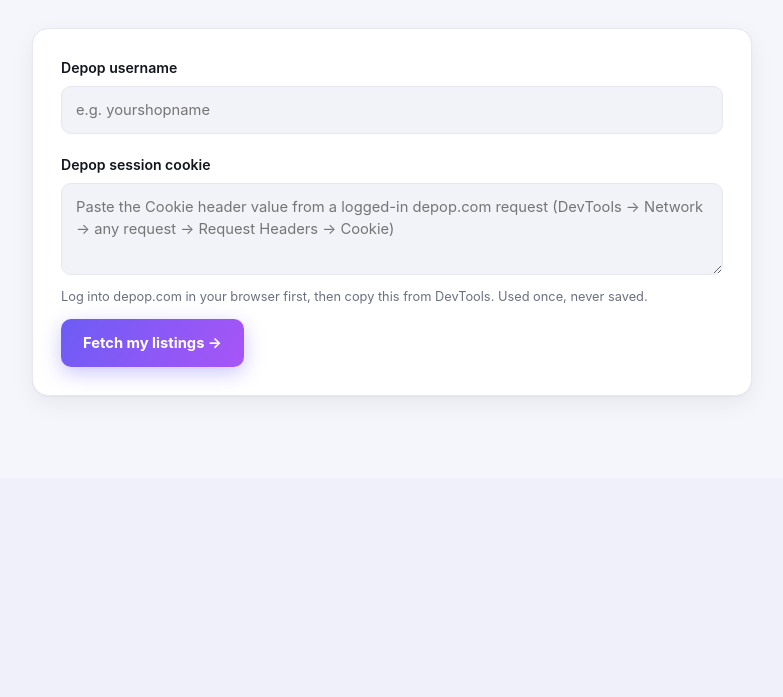
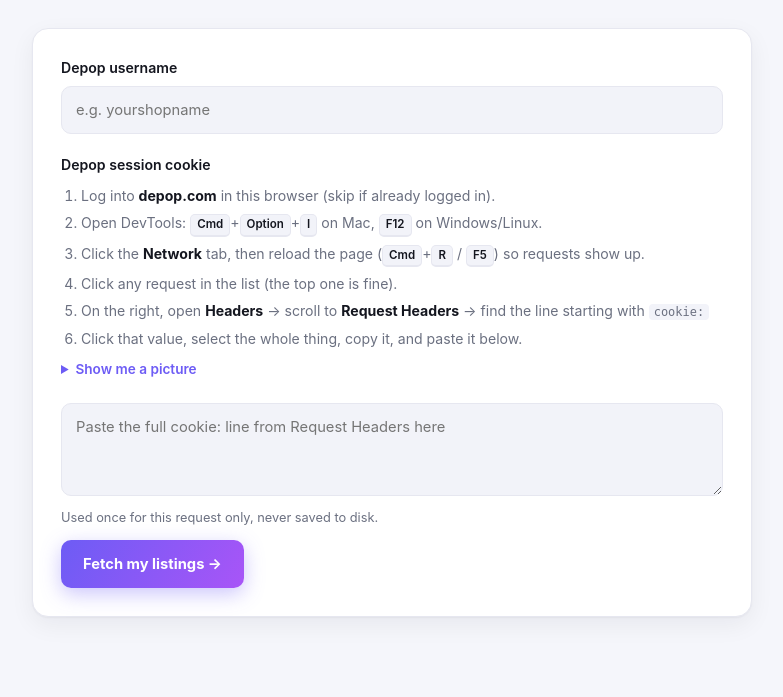
Before and after one commit to ian-lee10/Depop-to-Vinted-Web, a Flask app: page / in a window 1280 px wide. Shown: the part 322-1019 px from the top of the page, without its empty margins (248-1031 px from the left). Before the commit the page ends 719 px from the top, so only its background shows below. Run offline with Flask 3, Linux system fonts and the light colour scheme.

Commit message:
Make the cookie-finding step self-explanatory
Numbered, keyboard-shortcut-specific instructions replace the single
line pointing at DevTools, plus a collapsible illustrated diagram of
where the cookie: header actually is. Also adds a client-side sanity
check that catches an obviously-too-short paste before it ever hits
the server, instead of a confusing 403 after the fact.

Co-Authored-By: Claude Sonnet 5 <noreply@anthropic.com>

```diff
--- a/templates/index.html
+++ b/templates/index.html
@@ -24,16 +24,96 @@
 
   <div class="panel">
     {% if error %}<p class="error">{{ error }}</p>{% endif %}
-    <form method="post" action="/listings">
+    <form method="post" action="/listings" id="fetch-form">
       <label for="username">Depop username</label>
       <input id="username" name="username" required placeholder="e.g. yourshopname">
 
       <label for="cookie">Depop session cookie</label>
+
+      <ol class="steps">
+        <li>Log into <strong>depop.com</strong> in this browser (skip if already logged in).</li>
+        <li>Open DevTools: <kbd>Cmd</kbd>+<kbd>Option</kbd>+<kbd>I</kbd> on Mac, <kbd>F12</kbd> on Windows/Linux.</li>
+        <li>Click the <strong>Network</strong> tab, then reload the page (<kbd>Cmd</kbd>+<kbd>R</kbd> / <kbd>F5</kbd>) so requests show up.</li>
+        <li>Click any request in the list (the top one is fine).</li>
+        <li>On the right, open <strong>Headers</strong> → scroll to <strong>Request Headers</strong> → find the line starting with <code>cookie:</code></li>
+        <li>Click that value, select the whole thing, copy it, and paste it below.</li>
+      </ol>
+
+      <details class="visual-guide">
+        <summary>Show me a picture</summary>
+        <svg viewBox="0 0 640 320" xmlns="http://www.w3.org/2000/svg" class="guide-svg">
+          <rect x="1" y="1" width="638" height="318" rx="12" fill="var(--surface-2)" stroke="var(--border)"/>
+          <rect x="1" y="1" width="638" height="34" rx="12" fill="var(--surface)" stroke="var(--border)"/>
+          <circle cx="18" cy="18" r="4" fill="#ef4444"/>
+          <circle cx="32" cy="18" r="4" fill="#f59e0b"/>
+          <circle cx="46" cy="18" r="4" fill="#22c55e"/>
+
+          <text x="90" y="22" font-size="11" fill="var(--text-dim)" font-family="sans-serif">Elements</text>
+          <text x="150" y="22" font-size="11" fill="var(--text-dim)" font-family="sans-serif">Console</text>
+          <rect x="196" y="6" width="70" height="22" rx="6" fill="var(--accent-1)" opacity="0.18"/>
+          <text x="205" y="22" font-size="11" font-weight="700" fill="var(--accent-1)" font-family="sans-serif">Network</text>
+          <text x="278" y="22" font-size="11" fill="var(--text-dim)" font-family="sans-serif">Application</text>
+
+          <rect x="1" y="35" width="180" height="284" fill="var(--surface)"/>
+          <rect x="9" y="47" width="164" height="20" rx="4" fill="var(--accent-1)" opacity="0.15" stroke="var(--accent-1)"/>
+          <text x="14" y="61" font-size="10" fill="var(--text)" font-family="monospace">products/?limit=20</text>
+          <text x="14" y="85" font-size="10" fill="var(--text-dim)" font-family="monospace">shop-header.json</text>
+          <text x="14" y="105" font-size="10" fill="var(--text-dim)" font-family="monospace">avatar.jpg</text>
+          <text x="14" y="125" font-size="10" fill="var(--text-dim)" font-family="monospace">styles.css</text>
+
+          <text x="196" y="52" font-size="11" font-weight="700" fill="var(--text)" font-family="sans-serif">Headers</text>
+          <text x="196" y="74" font-size="10" fill="var(--text-dim)" font-family="sans-serif">Request Headers</text>
+          <text x="196" y="94" font-size="9.5" fill="var(--text-dim)" font-family="monospace">accept: */*</text>
+          <text x="196" y="112" font-size="9.5" fill="var(--text-dim)" font-family="monospace">authority: webapi.depop.com</text>
+
+          <rect x="190" y="122" width="440" height="26" rx="5" fill="var(--accent-3)" opacity="0.15" stroke="var(--accent-3)"/>
+          <text x="196" y="139" font-size="9.5" font-weight="700" fill="var(--accent-3)" font-family="monospace">cookie: dp_sess=eyJhbGciOi...; dp_id=8f21...</text>
+
+          <text x="196" y="166" font-size="9.5" fill="var(--text-dim)" font-family="monospace">user-agent: Mozilla/5.0 ...</text>
+
+          <path d="M560 148 L560 175" stroke="var(--accent-3)" stroke-width="1.5" marker-end="url(#arrow)"/>
+          <text x="470" y="192" font-size="10.5" font-weight="600" fill="var(--accent-3)" font-family="sans-serif">Copy this whole line</text>
+
+          <defs>
+            <marker id="arrow" markerWidth="8" markerHeight="8" refX="4" refY="4" orient="auto">
+              <path d="M0,0 L8,4 L0,8 Z" fill="var(--accent-3)"/>
+            </marker>
+          </defs>
+        </svg>
+      </details>
+
       <textarea id="cookie" name="cookie" rows="3" required
-        placeholder="Paste the Cookie header value from a logged-in depop.com request (DevTools → Network → any request → Request Headers → Cookie)"></textarea>
-      <p class="hint">Log into depop.com in your browser first, then copy this from DevTools. Used once, never saved.</p>
+        placeholder="Paste the full cookie: line from Request Headers here"></textarea>
+      <p class="hint" id="cookie-hint">Used once for this request only, never saved to disk.</p>
 
       <button type="submit">Fetch my listings →</button>
     </form>
   </div>
+
+  <style>
+    .steps { margin: 10px 0 4px; padding-left: 20px; color: var(--text-dim); font-size: .88rem; }
+    .steps li { margin-bottom: 6px; }
+    .steps strong { color: var(--text); }
+    .steps code { background: var(--surface-2); padding: 1px 5px; border-radius: 4px; font-size: .85em; }
+    kbd {
+      display: inline-block; font-family: inherit; font-size: .82em; font-weight: 600;
+      background: var(--surface-2); border: 1px solid var(--border); border-bottom-width: 2px;
+      padding: 1px 6px; border-radius: 5px; color: var(--text);
+    }
+    .visual-guide { margin: 10px 0 16px; }
+    .visual-guide summary { cursor: pointer; font-size: .85rem; font-weight: 600; color: var(--accent-1); }
+    .guide-svg { width: 100%; height: auto; margin-top: 10px; border-radius: 10px; }
+  </style>
+
+  <script>
+    document.getElementById('fetch-form').addEventListener('submit', function (e) {
+      const val = document.getElementById('cookie').value.trim();
+      if (val.length < 20 || !val.includes('=')) {
+        e.preventDefault();
+        const hint = document.getElementById('cookie-hint');
+        hint.textContent = "That doesn't look like a full cookie line yet - it should be long and contain several name=value pairs separated by semicolons. Re-check step 6 above.";
+        hint.style.color = '#ef4444';
+      }
+    });
+  </script>
 {% endblock %}
```
